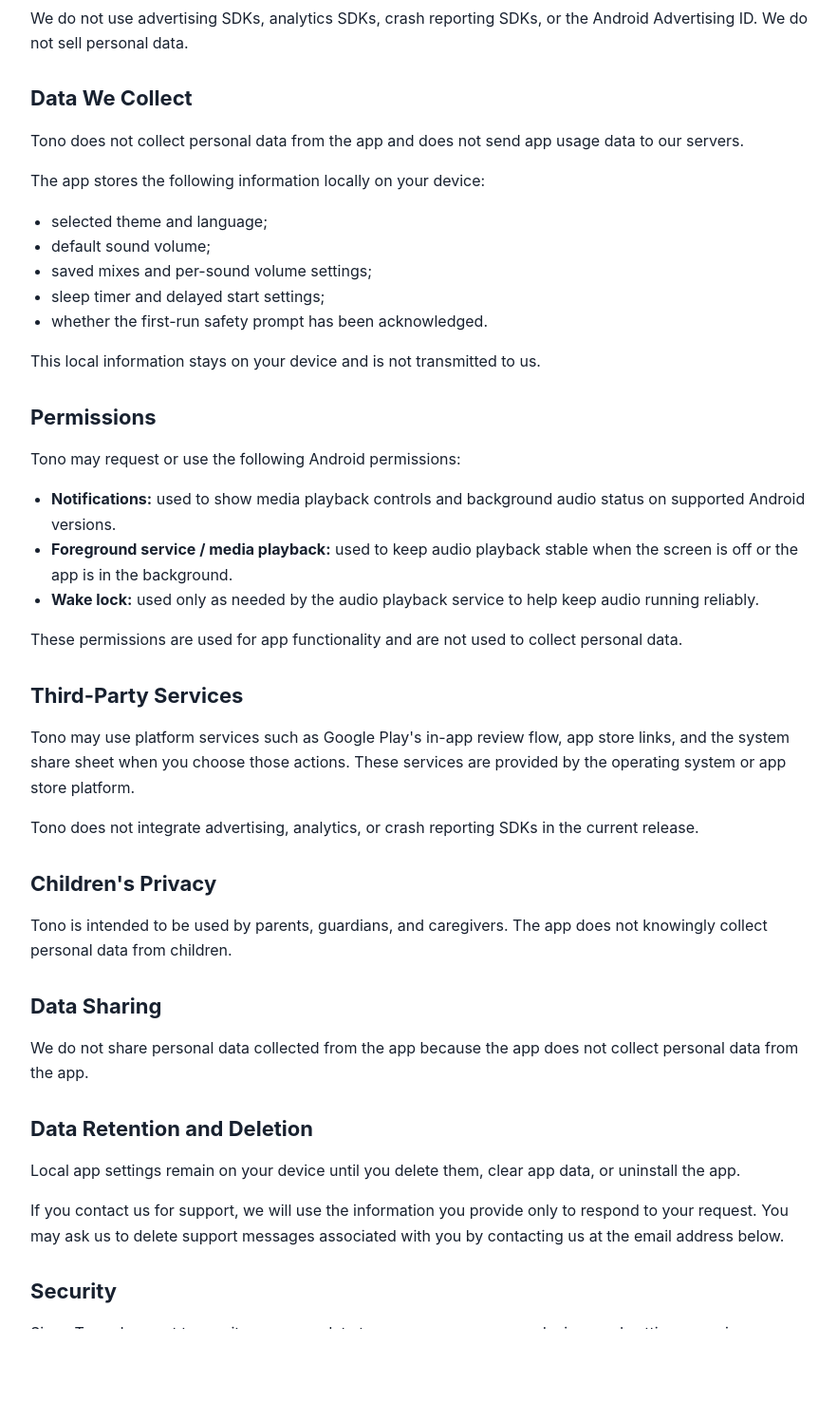
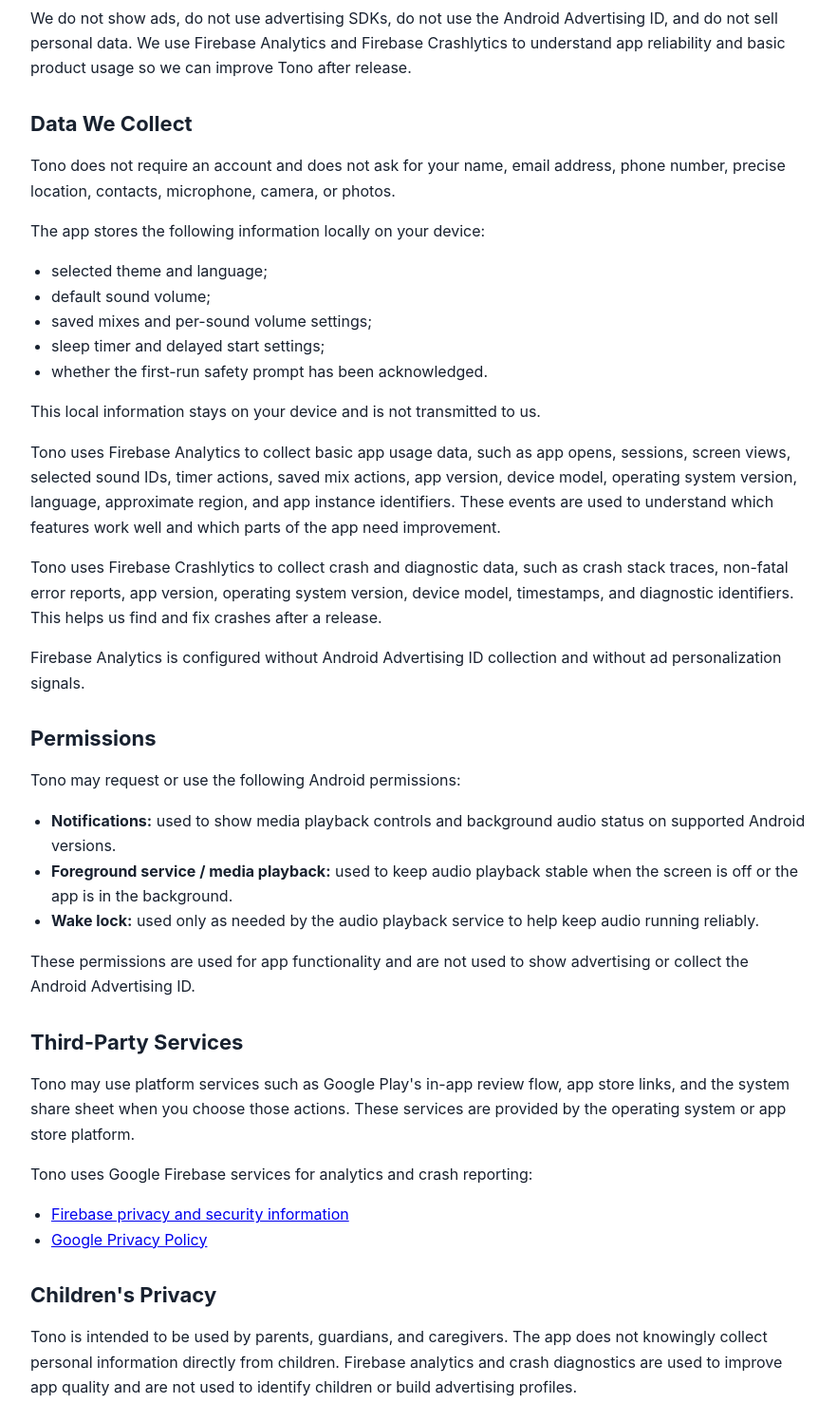
Before and after one commit to illiaShaikov/tono-privacy-policy, a plain HTML site: page index.html in a window 1280 px wide. Shown: the part 380-1857 px from the top of the page at 95% size, without its empty margins (198-1080 px from the left). Drawn offline with Linux system fonts and the light colour scheme.

Commit message:
Update privacy policy for Firebase

```diff
--- a/index.html
+++ b/index.html
@@ -55,7 +55,7 @@
 <body>
   <main>
     <h1>Privacy Policy</h1>
-    <p class="muted">Last updated: July 8, 2026</p>
+    <p class="muted">Last updated: July 23, 2026</p>
 
     <p>
       This Privacy Policy applies to <strong>Tono: White Noise &amp; Sleep Calm</strong>
@@ -71,14 +71,17 @@
       settings.
     </p>
     <p>
-      We do not use advertising SDKs, analytics SDKs, crash reporting SDKs, or
-      the Android Advertising ID. We do not sell personal data.
+      We do not show ads, do not use advertising SDKs, do not use the Android
+      Advertising ID, and do not sell personal data. We use Firebase Analytics
+      and Firebase Crashlytics to understand app reliability and basic product
+      usage so we can improve Tono after release.
     </p>
 
     <h2>Data We Collect</h2>
     <p>
-      Tono does not collect personal data from the app and does not send app
-      usage data to our servers.
+      Tono does not require an account and does not ask for your name, email
+      address, phone number, precise location, contacts, microphone, camera, or
+      photos.
     </p>
     <p>
       The app stores the following information locally on your device:
@@ -92,6 +95,24 @@
     </ul>
     <p>
       This local information stays on your device and is not transmitted to us.
+    </p>
+    <p>
+      Tono uses Firebase Analytics to collect basic app usage data, such as app
+      opens, sessions, screen views, selected sound IDs, timer actions, saved mix
+      actions, app version, device model, operating system version, language,
+      approximate region, and app instance identifiers. These events are used to
+      understand which features work well and which parts of the app need
+      improvement.
+    </p>
+    <p>
+      Tono uses Firebase Crashlytics to collect crash and diagnostic data, such
+      as crash stack traces, non-fatal error reports, app version, operating
+      system version, device model, timestamps, and diagnostic identifiers. This
+      helps us find and fix crashes after a release.
+    </p>
+    <p>
+      Firebase Analytics is configured without Android Advertising ID collection
+      and without ad personalization signals.
     </p>
 
     <h2>Permissions</h2>
@@ -114,7 +135,7 @@
     </ul>
     <p>
       These permissions are used for app functionality and are not used to
-      collect personal data.
+      show advertising or collect the Android Advertising ID.
     </p>
 
     <h2>Third-Party Services</h2>
@@ -124,20 +145,31 @@
       These services are provided by the operating system or app store platform.
     </p>
     <p>
-      Tono does not integrate advertising, analytics, or crash reporting SDKs in
-      the current release.
+      Tono uses Google Firebase services for analytics and crash reporting:
     </p>
+    <ul>
+      <li>
+        <a href="https://firebase.google.com/support/privacy">Firebase privacy
+        and security information</a>
+      </li>
+      <li>
+        <a href="https://policies.google.com/privacy">Google Privacy Policy</a>
+      </li>
+    </ul>
 
     <h2>Children's Privacy</h2>
     <p>
       Tono is intended to be used by parents, guardians, and caregivers. The app
-      does not knowingly collect personal data from children.
+      does not knowingly collect personal information directly from children.
+      Firebase analytics and crash diagnostics are used to improve app quality
+      and are not used to identify children or build advertising profiles.
     </p>
 
     <h2>Data Sharing</h2>
     <p>
-      We do not share personal data collected from the app because the app does
-      not collect personal data from the app.
+      We do not sell personal data. Usage and diagnostic data may be processed
+      by Google Firebase as our service provider for analytics and crash
+      reporting. We do not share data with advertising networks.
     </p>
 
     <h2>Data Retention and Deletion</h2>
@@ -150,12 +182,17 @@
       only to respond to your request. You may ask us to delete support messages
       associated with you by contacting us at the email address below.
     </p>
+    <p>
+      Firebase analytics and crash diagnostic data are retained according to our
+      Firebase project settings and Google Firebase's service terms.
+    </p>
 
     <h2>Security</h2>
     <p>
-      Since Tono does not transmit app usage data to our servers, your saved
-      mixes and settings remain on your device. If you contact us by email,
-      that communication is handled by standard email service providers.
+      Your saved mixes and settings remain on your device. Usage and diagnostic
+      data sent to Firebase is handled by Google Firebase infrastructure. If you
+      contact us by email, that communication is handled by standard email
+      service providers.
     </p>
 
     <h2>Changes to This Policy</h2>
```
Also changed, not shown: privacy-policy.html (+51 -14 lines).
